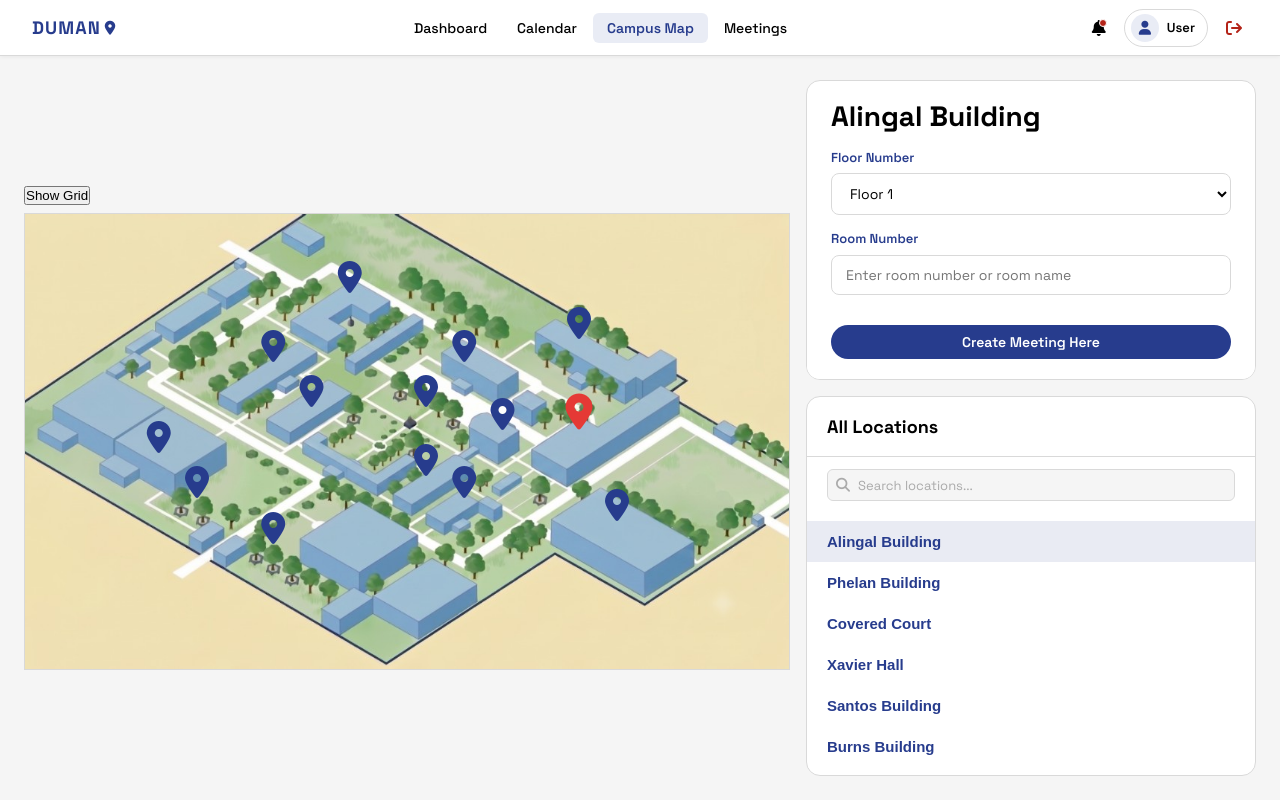
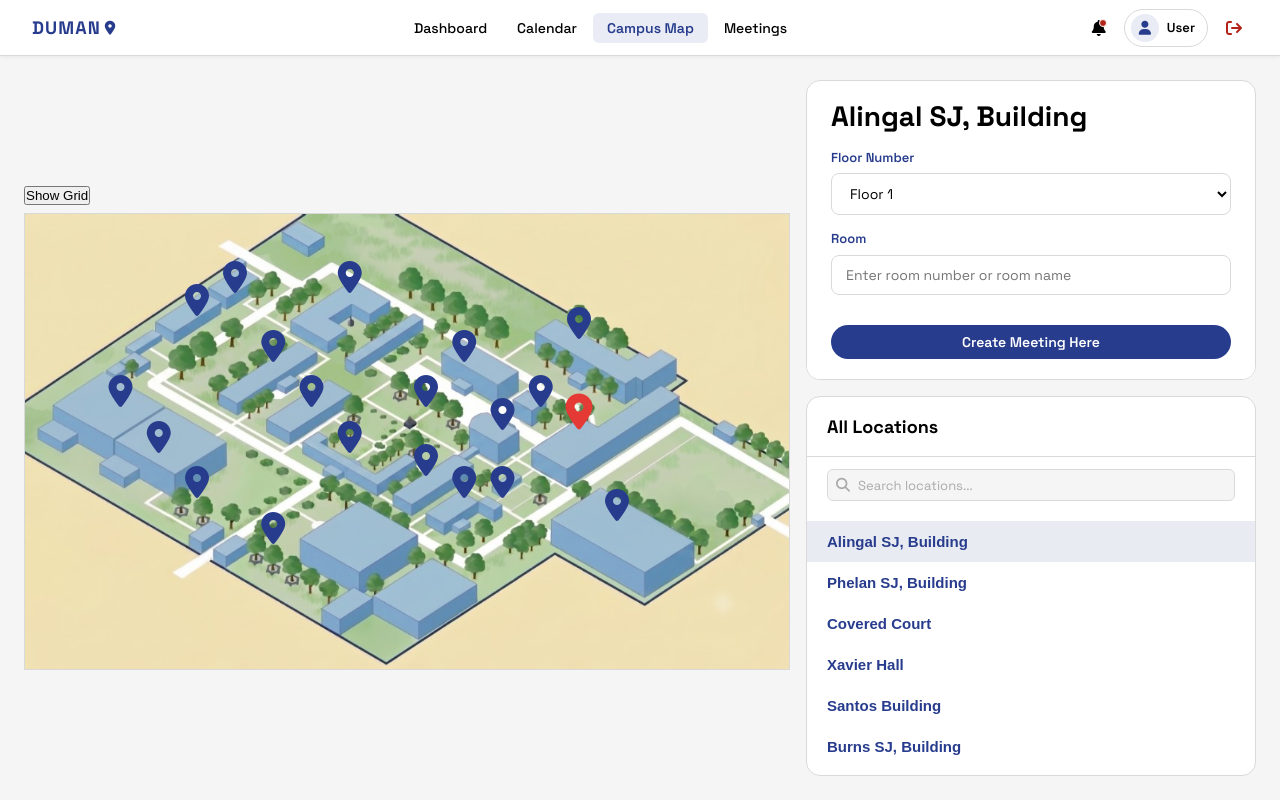
Before and after one commit to MigzVillareal/DUMAN, a React (Vite) app in the folder frontend/: page /campus-map in a window 1280 px wide. Both pictures are taken after a click on the button 578 px from the left and 414 px from the top of the page. Built offline with nearby package versions, Linux system fonts and the light colour scheme.

Commit message:
Added more buildings

```diff
--- a/frontend/src/components/CreateMeetingModal.jsx
+++ b/frontend/src/components/CreateMeetingModal.jsx
@@ -155,7 +155,7 @@ function StepLocation({ form, onLocationChange, onFieldChange }) {
                 </label>
 
                 <label className="campus-map-detail-field" htmlFor="cmm-location-room">
-                  <span className="campus-map-detail-field__label">Room Number</span>
+                  <span className="campus-map-detail-field__label">Room</span>
                   <input
                     id="cmm-location-room"
                     className="campus-map-select"
--- a/frontend/src/data/campusLocations.js
+++ b/frontend/src/data/campusLocations.js
@@ -32,14 +32,14 @@ export function createOpenLocation({ id, building, col, row }) {
 export const campusLocations = [
   createBuildingLocation({
     id: "alingal-building",
-    building: "Alingal Building",
+    building: "Alingal SJ, Building",
     col: 15,
     row: 10,
     floors: ["1", "2", "3", "4", "5"],
   }),
   createBuildingLocation({
     id: "phelan-building",
-    building: "Phelan Building",
+    building: "Phelan SJ, Building",
     col: 7,
     row: 7,
     floors: ["1", "2", "3"],
@@ -66,7 +66,7 @@ export const campusLocations = [
   }),
   createBuildingLocation({
     id: "burns-building",
-    building: "Burns Building",
+    building: "Burns SJ, Building",
     col: 11,
     row: 12,
     floors: ["1", "2", "3"],
@@ -80,10 +80,16 @@ export const campusLocations = [
   }),
   createBuildingLocation({
     id: "bonoan-building",
-    building: "Bonoan Building",
+    building: "Bonoan SJ, Building",
     col: 13,
     row: 10,
     floors: ["1", "2", "3", "4"],
+  }),
+  createOpenLocation({
+    id: "richie-sj-hall",
+    building: "Richie SJ, Hall",
+    col: 14,
+    row: 9,
   }),
   createBuildingLocation({
     id: "dolan-building",
@@ -100,11 +106,45 @@ export const campusLocations = [
     floors: ["1", "2", "3"],
   }),
   createBuildingLocation({
+    id: "ricci-sj-hall",
+    building: "Ricci SJ, Hall",
+    col: 13,
+    row: 13,
+    floors: ["1", "2"],
+  }),
+  createBuildingLocation({
     id: "arrupe-building",
     building: "Arrupe Building",
     col: 15,
     row: 6,
     floors: ["1", "2", "3"],
+  }),
+  createBuildingLocation({
+    id: "belardo-shs-building",
+    building: "Belardo SJ, SHS Building",
+    col: 5,
+    row: 5,
+    floors: ["1", "2", "3", "4", "5"],
+  }),
+  createBuildingLocation({
+    id: "engineering-building",
+    building: "Engineering Building",
+    col: 6,
+    row: 4,
+    floors: ["1", "2", "3"],
+  }),
+  createBuildingLocation({
+    id: "administration-building",
+    building: "Administration Building",
+    col: 9,
+    row: 11,
+    floors: ["1", "2"],
+  }),
+  createOpenLocation({
+    id: "university-gymnasium",
+    building: "University Gymnasium",
+    col: 3,
+    row: 9,
   }),
   createOpenLocation({
     id: "xavier-grounds",
--- a/frontend/src/pages/CampusMap.jsx
+++ b/frontend/src/pages/CampusMap.jsx
@@ -122,7 +122,7 @@ function CampusMap() {
                   </label>
 
                   <label className="campus-map-detail-field" htmlFor="campus-map-room">
-                    <span className="campus-map-detail-field__label">Room Number</span>
+                    <span className="campus-map-detail-field__label">Room</span>
                     <input
                       id="campus-map-room"
                       className="campus-map-select"
```
